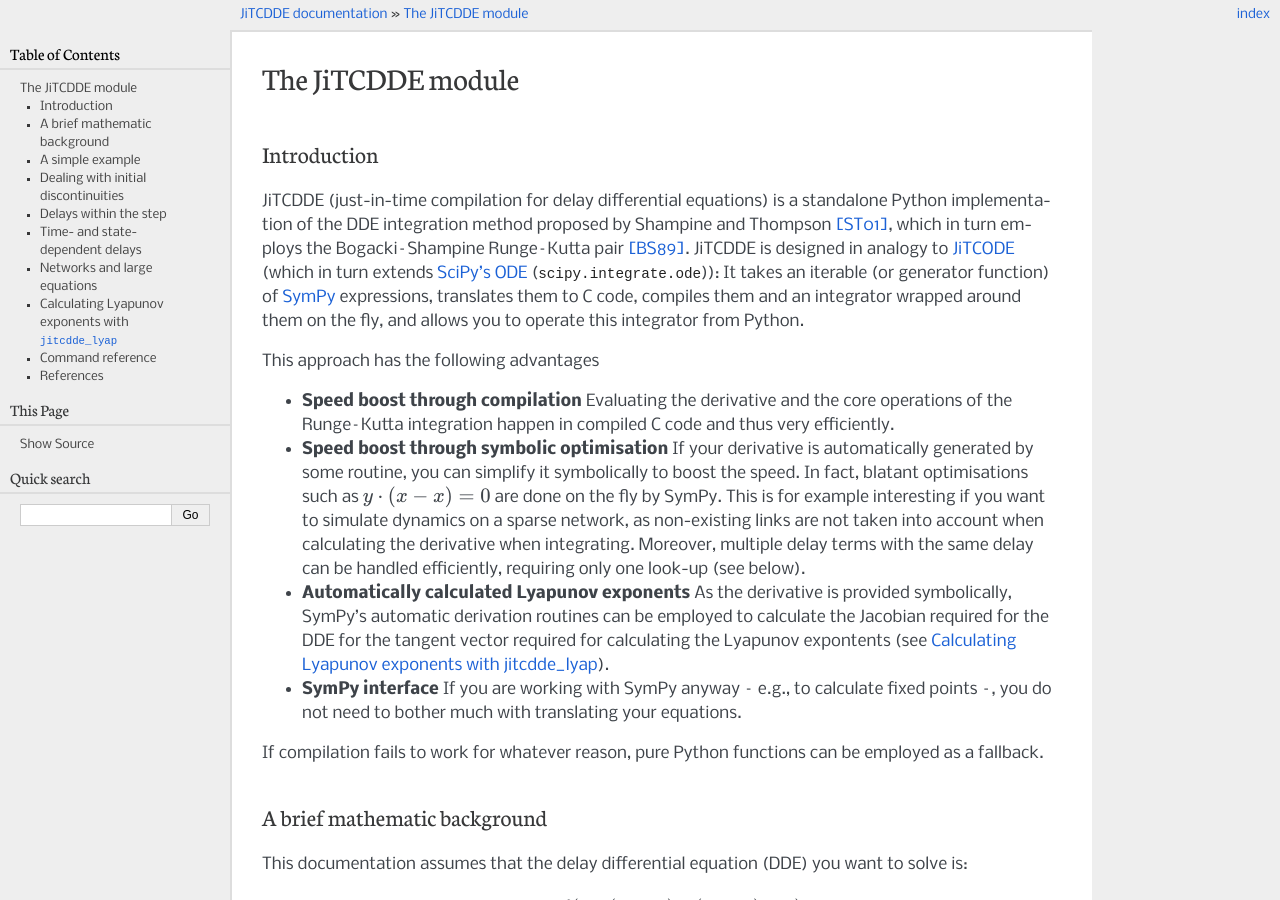
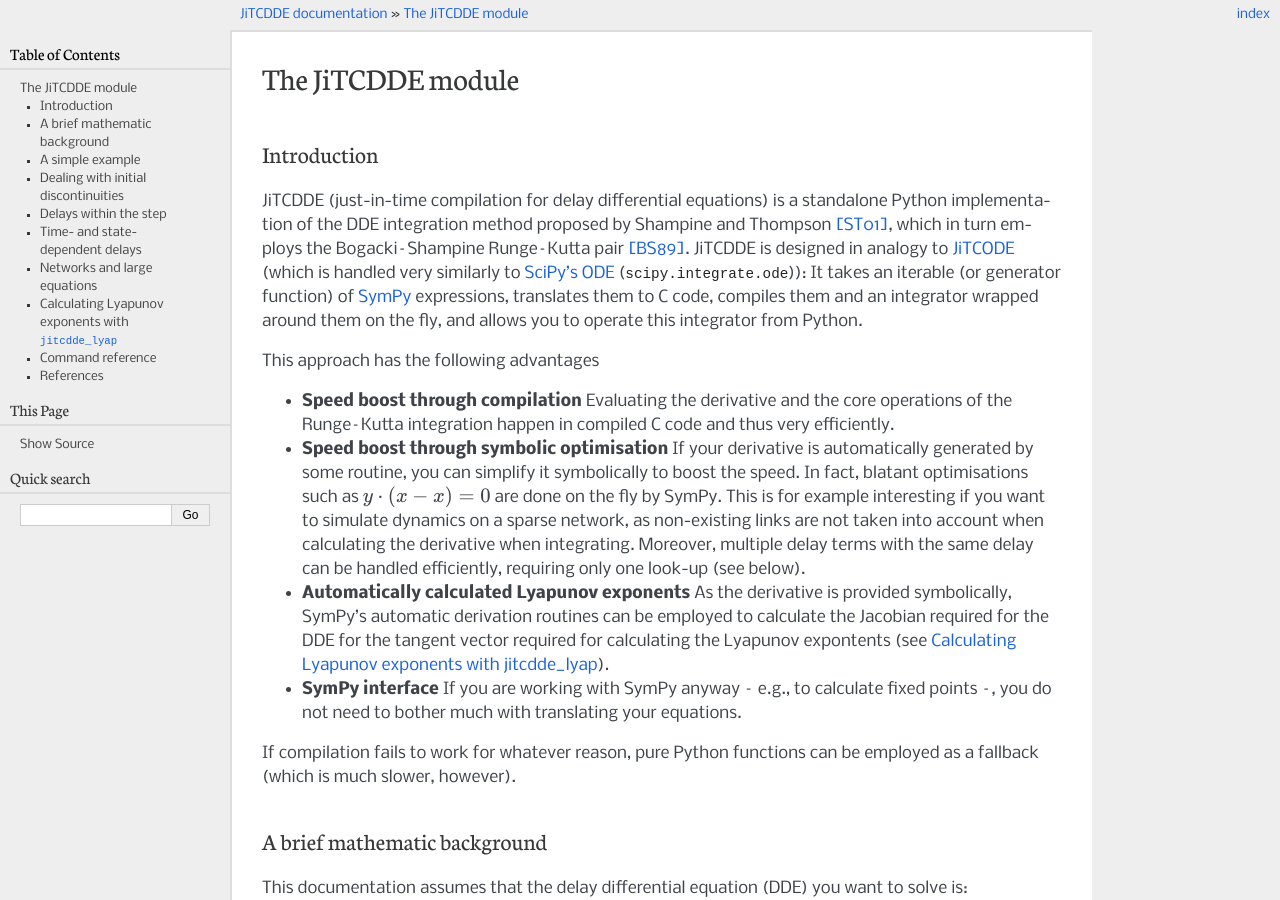
Before and after one commit to neurophysik/jitcdde, a Sphinx documentation site: the page built from docs/index.rst, in a window 1280 px wide and 900 px high. Built offline with Sphinx 7.4.7, drawn with Linux system fonts in a browser that asks for light colours; the version number could not be read and is left out.

Commit message:
A series of minor improvements of the documentation.

```diff
--- a/docs/index.rst
+++ b/docs/index.rst
@@ -5,7 +5,7 @@
 ------------
 
 JiTCDDE (just-in-time compilation for delay differential equations) is a standalone Python implementation of the DDE integration method proposed by Shampine and Thompson [ST01]_, which in turn employs the Bogacki–Shampine Runge–Kutta pair [BS89]_.
-JiTCDDE is designed in analogy to `JiTCODE`_ (which in turn extends `SciPy’s ODE`_ (`scipy.integrate.ode`)):
+JiTCDDE is designed in analogy to `JiTCODE`_ (which is handled very similarly to `SciPy’s ODE`_ (`scipy.integrate.ode`)):
 It takes an iterable (or generator function) of `SymPy <http://www.sympy.org/>`_ expressions, translates them to C code, compiles them and an integrator wrapped around them on the fly, and allows you to operate this integrator from Python.
 
 This approach has the following advantages
@@ -25,7 +25,7 @@
 *	**SymPy interface**
 	If you are working with SymPy anyway – e.g., to calculate fixed points –, you do not need to bother much with translating your equations.
 
-If compilation fails to work for whatever reason, pure Python functions can be employed as a fallback.
+If compilation fails to work for whatever reason, pure Python functions can be employed as a fallback (which is much slower, however).
 
 A brief mathematic background
 -----------------------------
```
Also changed, not shown: 1 other file.
